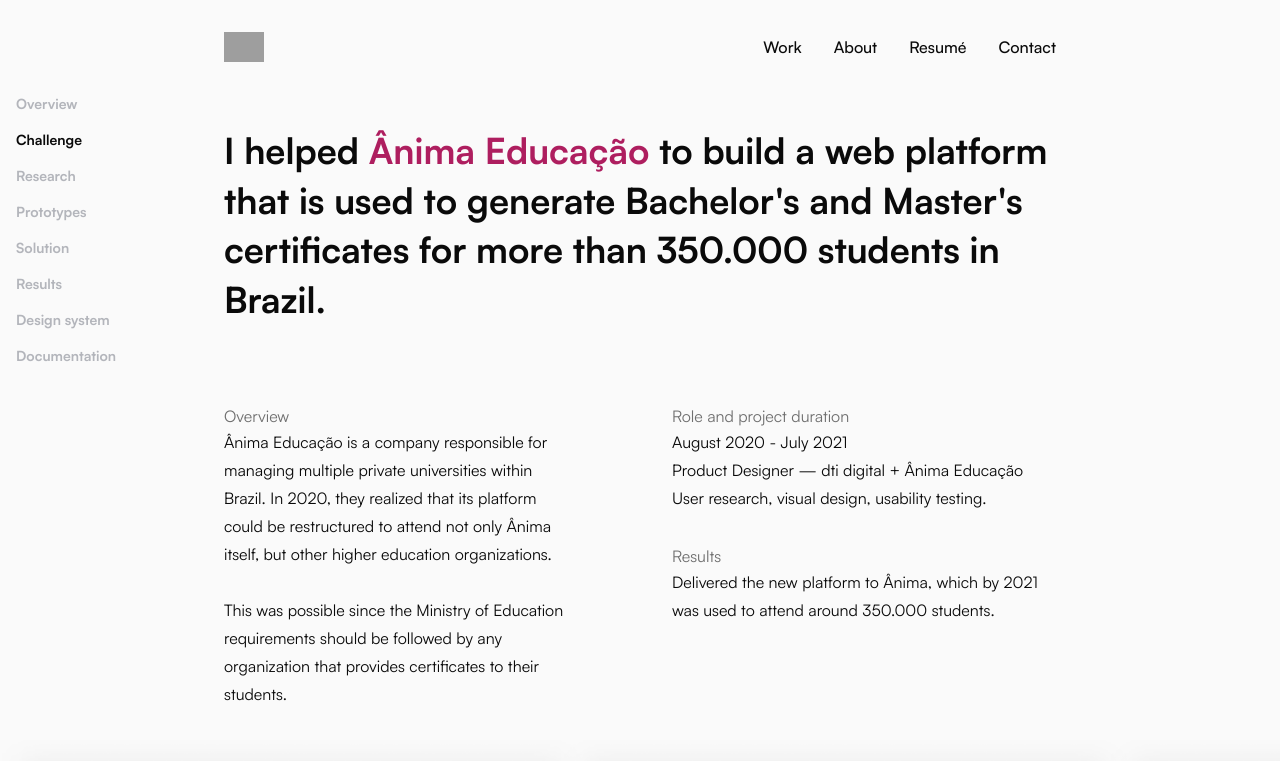
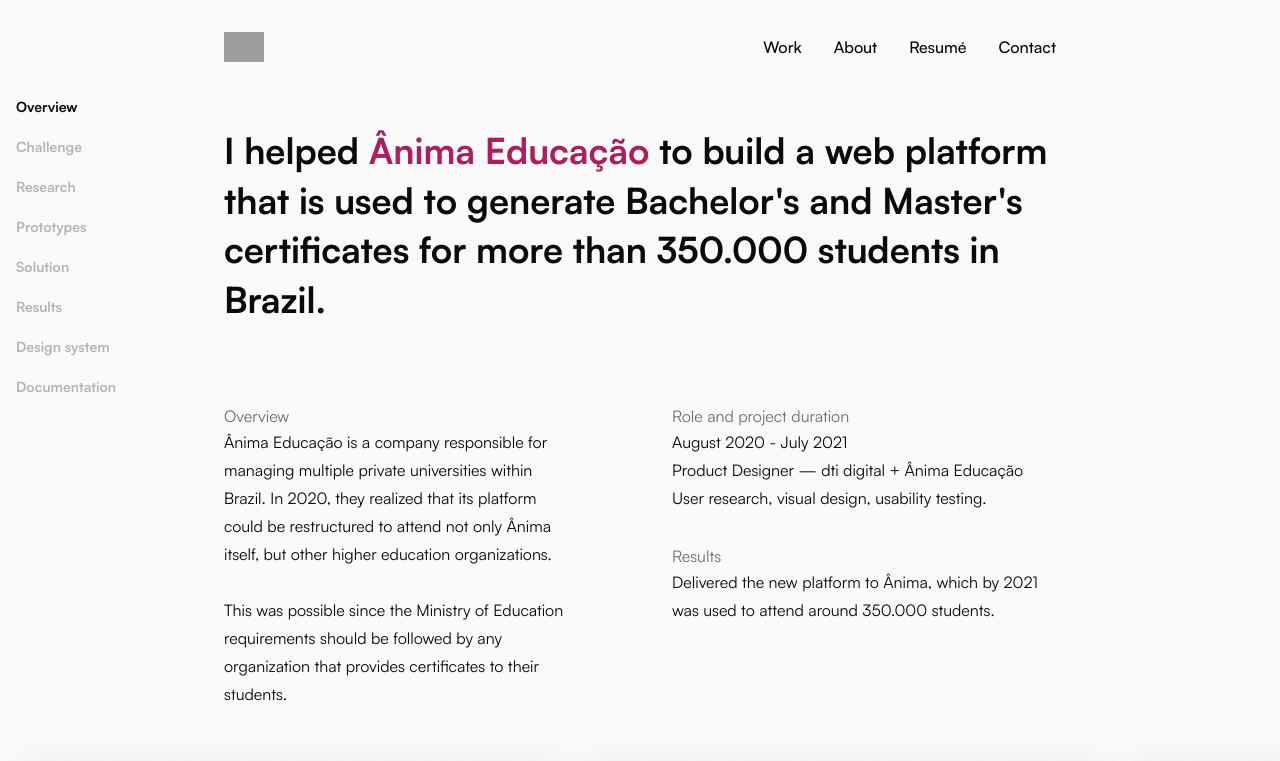
Before and after one commit to luccaromaniello/portfolio, a Next.js app: page /design/anima-educacao in a window 1280 px wide. Shown: the top 761 px of the page. Built offline with nearby package versions, Linux system fonts and the light colour scheme; grey boxes are pictures that could not be loaded.

Commit message:
Fixes scrollTo animation and highlight links

```diff
--- a/src/app/(projects)/design/anima-educacao/page.tsx
+++ b/src/app/(projects)/design/anima-educacao/page.tsx
@@ -15,7 +15,7 @@
   return (
     <div className="flex flex-col gap-12 sm:gap-16">
       <SideMenu />
-      <div id="overview">
+      <div data-section id="overview">
         <div className={`default-alignment gap-12 sm:gap-20 sm:pb-8`}>
           <CaseHeading
             headline="build a web platform that is used to generate Bachelor's and Master's certificates for more than 350.000 students in Brazil."
--- a/src/components/cases/Anima/SideMenu/index.tsx
+++ b/src/components/cases/Anima/SideMenu/index.tsx
@@ -12,6 +12,7 @@
         const visibleSection = entries.find(
           (entry) => entry.isIntersecting,
         )?.target;
+
         if (visibleSection) {
           setActiveSection(visibleSection.id);
         }
@@ -22,6 +23,7 @@
     );
 
     const sections = document.querySelectorAll("[data-section]");
+
     sections.forEach((section) => {
       observer.current.observe(section);
     });
@@ -34,56 +36,81 @@
   }, []);
 
   return (
-    <div className="hidden sm:flex flex-col gap-4 fixed px-4 z-10">
+    <ul
+      className="hidden sm:flex flex-col gap-4 fixed px-4 z-10"
+      onClick={(event: React.SyntheticEvent) => {
+        event.preventDefault();
+        const target = event.target as HTMLAnchorElement;
+        const id = target.getAttribute("href")?.replace("#", "");
+        const element = document.getElementById(String(id));
+        element?.scrollIntoView({ behavior: "smooth" });
+      }}
+    >
+      <li>
         <a
           href="#overview"
           className={`side-link ${activeSection === "overview" ? "active" : ""}`}
         >
           Overview
         </a>
+      </li>
+      <li>
         <a
           href="#challenge"
           className={`side-link ${activeSection === "challenge" ? "active" : ""}`}
         >
           Challenge
         </a>
+      </li>
+      <li>
         <a
           href="#research"
           className={`side-link ${activeSection === "research" ? "active" : ""}`}
         >
           Research
         </a>
+      </li>
+      <li>
         <a
           href="#prototypes"
           className={`side-link ${activeSection === "prototypes" ? "active" : ""}`}
         >
           Prototypes
         </a>
+      </li>
+      <li>
         <a
           href="#solution"
           className={`side-link ${activeSection === "solution" ? "active" : ""}`}
         >
           Solution
         </a>
+      </li>
+      <li>
         <a
           href="#results"
           className={`side-link ${activeSection === "results" ? "active" : ""}`}
         >
           Results
         </a>
+      </li>
+      <li>
         <a
           href="#design-system"
           className={`side-link ${activeSection === "design-system" ? "active" : ""}`}
         >
           Design system
         </a>
+      </li>
+      <li>
         <a
           href="#design-documentation"
           className={`side-link ${activeSection === "design-documentation" ? "active" : ""}`}
         >
           Documentation
         </a>
-    </div>
+      </li>
+    </ul>
   );
 };
 
```
Lines whose indentation alone changed are shown as unchanged.
